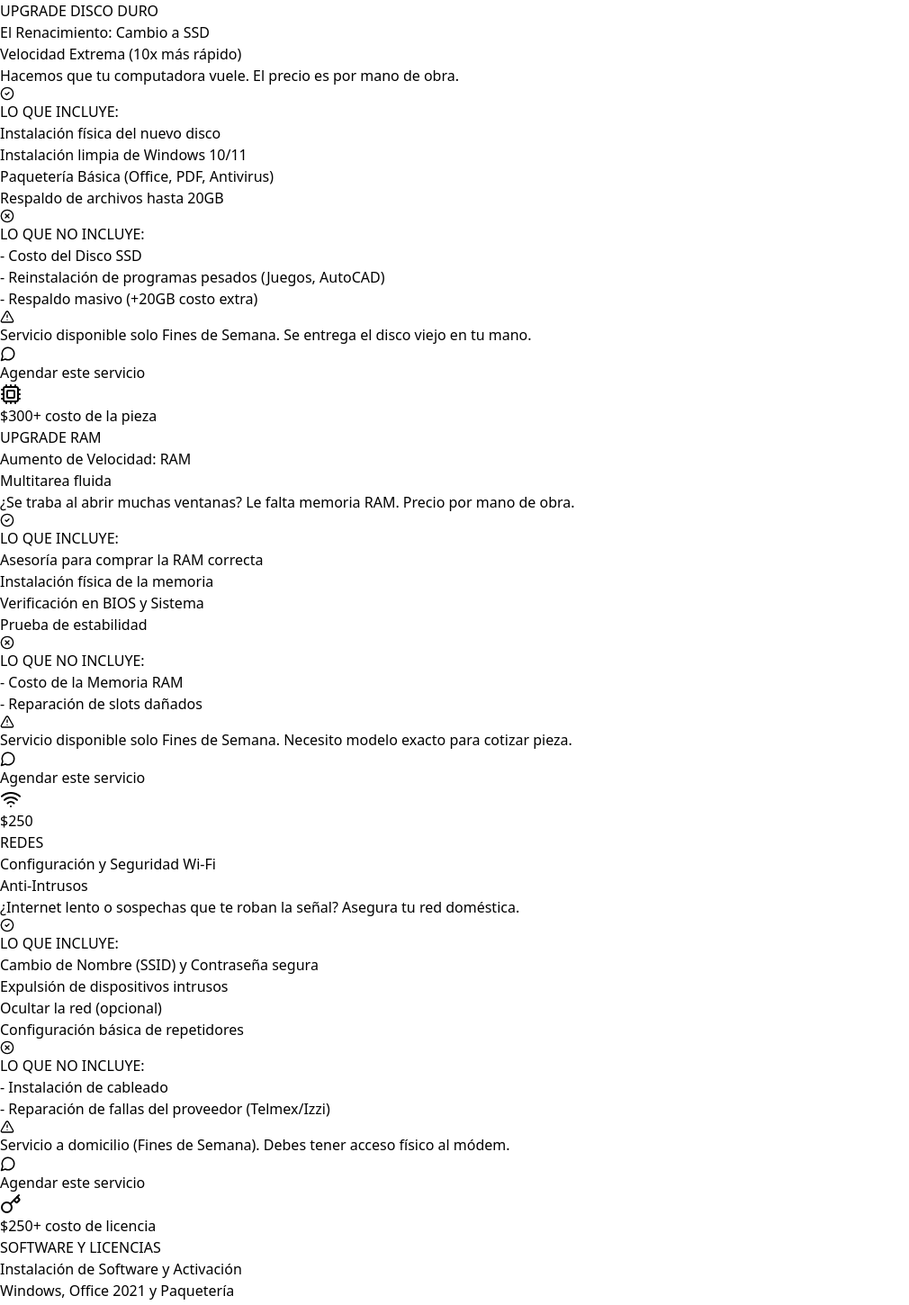
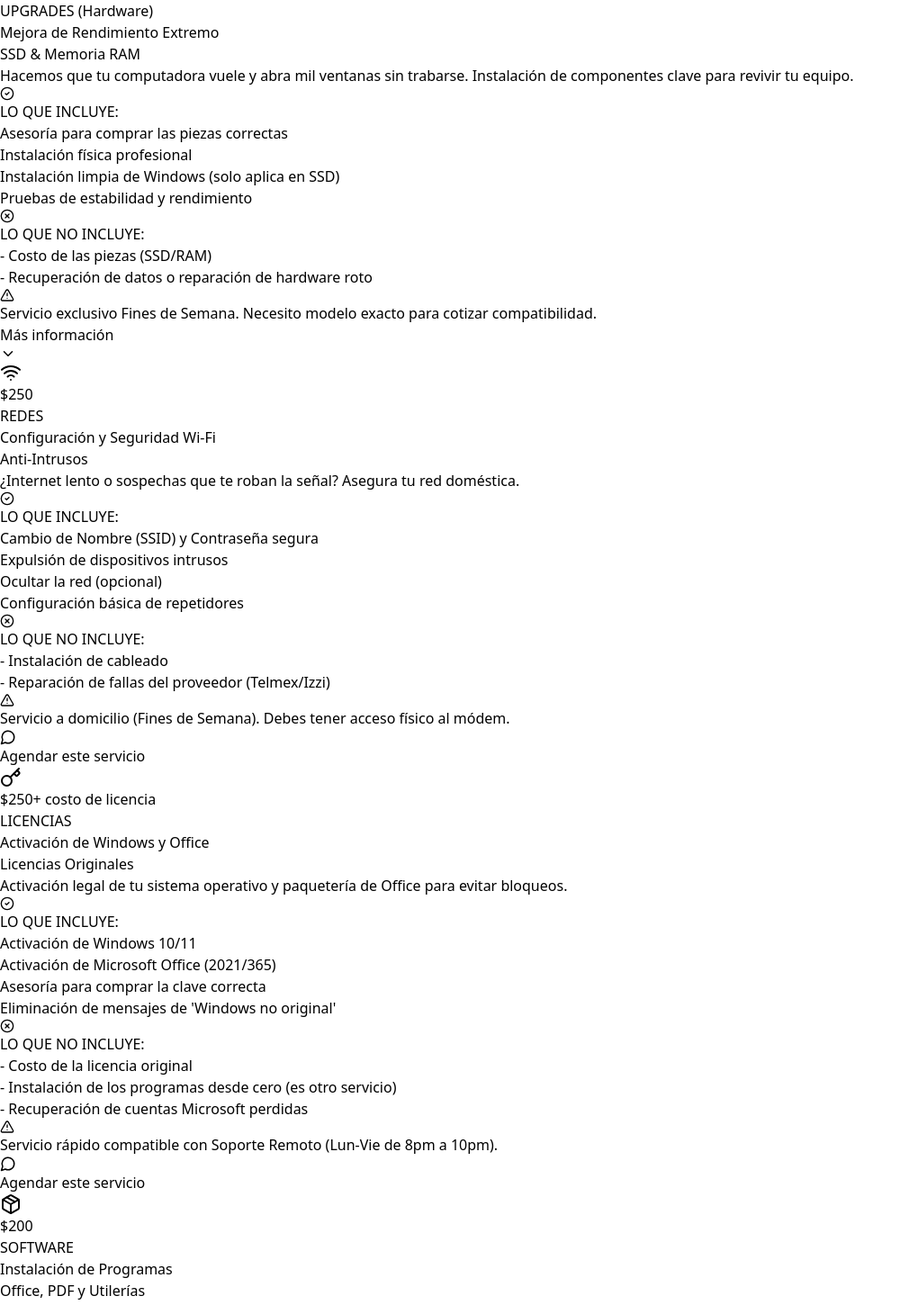
Before and after one commit to CesarMah/Servicios-techfix, a React (Vite) app: page / in a window 1280 px wide. Shown: the part 1260-2710 px from the top of the page at 90% size, without its empty margins (0-1010 px from the left). Built offline with nearby package versions, Linux system fonts and the light colour scheme.

Commit message:
Mejora de apartados

```diff
--- a/src/App.jsx
+++ b/src/App.jsx
@@ -1,6 +1,6 @@
 import React, { useState } from 'react';
-// Iconos
-import { Monitor, Cpu, Wifi, HardDrive, Wrench, CheckCircle2, XCircle, AlertTriangle, Copy, Check, MessageCircle, Menu, X, Clock, Key } from 'lucide-react';
+// Iconos (Agregamos ChevronDown y ChevronUp para el menú desplegable, y Package para software)
+import { Monitor, Cpu, Wifi, HardDrive, Wrench, CheckCircle2, XCircle, AlertTriangle, Copy, Check, MessageCircle, Menu, X, Clock, Key, Package, ChevronDown, ChevronUp } from 'lucide-react';
 
 /* ========================================
    CONFIGURACIÓN GENERAL
@@ -58,49 +58,34 @@ const services = [
   },
   {
     id: 3,
-    category: "UPGRADE DISCO DURO",
-    title: "El Renacimiento: Cambio a SSD",
-    subtitle: "Velocidad Extrema (10x más rápido)",
-    price: 600,
-    priceNote: "+ costo de la pieza",
-    description: "Hacemos que tu computadora vuele. El precio es por mano de obra.",
+    category: "UPGRADES (Hardware)",
+    title: "Mejora de Rendimiento Extremo",
+    subtitle: "SSD & Memoria RAM",
+    // Al ser varios precios, usamos texto en lugar de un número fijo
+    price: "Desde $300",
+    priceNote: "+ costo de piezas",
+    description: "Hacemos que tu computadora vuele y abra mil ventanas sin trabarse. Instalación de componentes clave para revivir tu equipo.",
     icon: <HardDrive className="w-8 h-8 text-purple-500" />,
     includes: [
-      "Instalación física del nuevo disco",
-      "Instalación limpia de Windows 10/11",
-      "Paquetería Básica (Office, PDF, Antivirus)",
-      "Respaldo de archivos hasta 20GB"
+      "Asesoría para comprar las piezas correctas",
+      "Instalación física profesional",
+      "Instalación limpia de Windows (solo aplica en SSD)",
+      "Pruebas de estabilidad y rendimiento"
     ],
     excludes: [
-      "Costo del Disco SSD",
-      "Reinstalación de programas pesados (Juegos, AutoCAD)",
-      "Respaldo masivo (+20GB costo extra)"
+      "Costo de las piezas (SSD/RAM)",
+      "Recuperación de datos o reparación de hardware roto"
     ],
-    conditions: "Servicio disponible solo Fines de Semana. Se entrega el disco viejo en tu mano."
+    conditions: "Servicio exclusivo Fines de Semana. Necesito modelo exacto para cotizar compatibilidad.",
+    // Aquí le decimos al código que esta tarjeta tiene sub-opciones
+    hasOptions: true,
+    options: [
+      { title: "El Renacimiento: Cambio a SSD", price: "600" },
+      { title: "Aumento de Velocidad: RAM", price: "300" }
+    ]
   },
   {
     id: 4,
-    category: "UPGRADE RAM",
-    title: "Aumento de Velocidad: RAM",
-    subtitle: "Multitarea fluida",
-    price: 300,
-    priceNote: "+ costo de la pieza",
-    description: "¿Se traba al abrir muchas ventanas? Le falta memoria RAM. Precio por mano de obra.",
-    icon: <Cpu className="w-8 h-8 text-orange-500" />,
-    includes: [
-      "Asesoría para comprar la RAM correcta",
-      "Instalación física de la memoria",
-      "Verificación en BIOS y Sistema",
-      "Prueba de estabilidad"
-    ],
-    excludes: [
-      "Costo de la Memoria RAM",
-      "Reparación de slots dañados"
-    ],
-    conditions: "Servicio disponible solo Fines de Semana. Necesito modelo exacto para cotizar pieza."
-  },
-  {
-    id: 5,
     category: "REDES",
     title: "Configuración y Seguridad Wi-Fi",
     subtitle: "Anti-Intrusos",
@@ -120,40 +105,62 @@ const services = [
     conditions: "Servicio a domicilio (Fines de Semana). Debes tener acceso físico al módem."
   },
   {
-    id: 6,
-    category: "SOFTWARE Y LICENCIAS",
-    title: "Instalación de Software y Activación",
-    subtitle: "Windows, Office 2021 y Paquetería",
+    id: 5,
+    category: "LICENCIAS",
+    title: "Activación de Windows y Office",
+    subtitle: "Licencias Originales",
     price: 250,
     priceNote: "+ costo de licencia",
-    description: "Instalación profesional de paquetería básica, Office y activación de tu sistema operativo.",
+    description: "Activación legal de tu sistema operativo y paquetería de Office para evitar bloqueos.",
     icon: <Key className="w-8 h-8 text-amber-500" />,
     includes: [
-      "Instalación de Microsoft Office (2021/365)",
-      "Activación o actualización de Windows 10/11",
-      "Instalación de utilidades (Lectores PDF, WinRAR, etc.)",
-      "Asesoría para compra de licencias originales a buen precio"
+      "Activación de Windows 10/11",
+      "Activación de Microsoft Office (2021/365)",
+      "Asesoría para comprar la clave correcta",
+      "Eliminación de mensajes de 'Windows no original'"
     ],
     excludes: [
-      "Costo de la licencia original (se cotiza aparte)",
-      "Recuperación de cuentas de correo bloqueadas",
-      "Instalación de programas pesados (AutoCAD, Adobe)"
+      "Costo de la licencia original",
+      "Instalación de los programas desde cero (es otro servicio)",
+      "Recuperación de cuentas Microsoft perdidas"
     ],
-    conditions: "Servicio compatible con Soporte Remoto (Lun-Vie de 8pm a 10pm). Las licencias son permanentes o de suscripción según lo que elijas."
+    conditions: "Servicio rápido compatible con Soporte Remoto (Lun-Vie de 8pm a 10pm)."
+  },
+  {
+    id: 6,
+    category: "SOFTWARE",
+    title: "Instalación de Programas",
+    subtitle: "Office, PDF y Utilerías",
+    price: 200,
+    description: "Instalación profesional de los programas que necesitas para trabajar o estudiar.",
+    icon: <Package className="w-8 h-8 text-indigo-500" />,
+    includes: [
+      "Instalación limpia de Microsoft Office (2021/365)",
+      "Instalación de utilidades (Lectores PDF, WinRAR, Chrome)",
+      "Configuración inicial de los programas",
+      "Desinstalación de versiones viejas o corruptas"
+    ],
+    excludes: [
+      "Costo de licencias (si el programa es de pago)",
+      "Programas de diseño pesado (AutoCAD, Adobe se cotizan aparte)"
+    ],
+    conditions: "Servicio compatible con Soporte Remoto (Lun-Vie de 8pm a 10pm)."
   }
 ];
 
-// Texto actualizado con los nuevos horarios
+// Texto actualizado para WhatsApp
 const copyText = `¡Hola! Reactivo mis servicios de Soporte Técnico en ${businessName} 🚀
 
 Si tu compu te está dando lata, aquí te dejo mi lista de servicios:
 
 💻 Soporte Remoto ($350): Limpieza y optimización sin salir de casa.
 🧹 Mantenimiento Físico ($500): Limpieza profunda y pasta térmica.
-🚀 Cambio a SSD ($600 + pieza): Hago que tu laptop vieja vuele.
-⚡ Aumento de RAM ($300 + pieza): Para multitarea fluida.
+⚙️ Upgrades de Hardware (+ pieza):
+  🚀 Cambio a SSD ($600): Hago que tu laptop vieja vuele.
+  ⚡ Aumento de RAM ($300): Para multitarea fluida.
 📡 Seguridad Wi-Fi ($250): Protege tu red de intrusos.
-🔑 Software y Licencias ($250 + lic): Instalación de Office 2021 y Windows.
+🔑 Activación de Licencias ($250 + lic): Para Windows y Office.
+📦 Instalación de Programas ($200): Office, PDF, Antivirus y más.
 
 🕒 HORARIOS DE ATENCIÓN:
 • Lunes a Viernes (8:00 PM - 10:00 PM): Exclusivo Soporte Remoto 👨‍💻
@@ -164,6 +171,8 @@ Si tu compu te está dando lata, aquí te dejo mi lista de servicios:
 export default function App() {
   const [copied, setCopied] = useState(false);
   const [mobileMenuOpen, setMobileMenuOpen] = useState(false);
+  // Nuevo estado para controlar qué tarjeta está expandida (mostrando más info)
+  const [expandedCardId, setExpandedCardId] = useState(null);
 
   const handleCopy = () => {
     navigator.clipboard.writeText(copyText);
@@ -176,6 +185,15 @@ export default function App() {
     window.open(`https://wa.me/${phoneNumber}?text=${encodeURIComponent(message)}`, '_blank');
   };
 
+  // Función para abrir/cerrar el menú de opciones dentro de una tarjeta
+  const toggleCard = (id) => {
+    if (expandedCardId === id) {
+      setExpandedCardId(null); // Si ya está abierto, ciérralo
+    } else {
+      setExpandedCardId(id); // Si está cerrado, ábrelo
+    }
+  };
+
   return (
     <div className="min-h-screen bg-slate-50 font-sans text-slate-800">
 
@@ -185,7 +203,6 @@ export default function App() {
           <div className="flex justify-between items-center h-16">
             <div className="flex items-center space-x-2 font-bold text-xl tracking-tight">
               <Cpu className="text-blue-400" />
-              {/* Nombre del negocio dinámico */}
               <span>{businessName}</span>
             </div>
 
@@ -268,7 +285,10 @@ export default function App() {
                     {service.icon}
                   </div>
                   <div className="text-right">
-                    <span className="block text-2xl font-bold text-slate-800">${service.price}</span>
+                    {/* Verificamos si es número para ponerle el signo $, si es texto lo dejamos tal cual (ej. "Desde $300") */}
+                    <span className="block text-2xl font-bold text-slate-800">
+                      {typeof service.price === 'number' ? `$${service.price}` : service.price}
+                    </span>
                     {service.priceNote && <span className="text-xs text-slate-500 font-medium">{service.priceNote}</span>}
                   </div>
                 </div>
@@ -318,6 +338,38 @@ export default function App() {
               </div>
 
               <div className="p-4 bg-slate-50 border-t border-slate-100">
+                {/* LÓGICA DE BOTONES CONDICIONAL */}
+                {service.hasOptions ? (
+                  // Si tiene sub-opciones, mostramos el menú desplegable
+                  <div className="flex flex-col gap-2">
+                    <button
+                      onClick={() => toggleCard(service.id)}
+                      className="w-full bg-slate-200 hover:bg-slate-300 text-slate-800 font-medium py-2 rounded-lg transition flex justify-center items-center gap-2"
+                    >
+                      Más información
+                      {expandedCardId === service.id ? <ChevronUp size={18} /> : <ChevronDown size={18} />}
+                    </button>
+
+                    {/* Solo muestra estos botones si esta tarjeta fue la seleccionada */}
+                    {expandedCardId === service.id && (
+                      <div className="mt-2 flex flex-col gap-2 transition-all duration-300">
+                        {service.options.map(opt => (
+                          <button
+                            key={opt.title}
+                            onClick={() => handleWhatsAppClick(opt.title)}
+                            className="w-full bg-slate-900 hover:bg-slate-800 text-white font-medium py-2 px-4 rounded-lg transition flex justify-between items-center text-sm group"
+                          >
+                            <span>{opt.title}</span>
+                            <span className="bg-slate-700 group-hover:bg-blue-600 transition px-2 py-1 rounded text-xs font-bold">
+                              ${opt.price}
+                            </span>
+                          </button>
+                        ))}
+                      </div>
+                    )}
+                  </div>
+                ) : (
+                  // Si NO tiene sub-opciones, mostramos el botón clásico
                   <button
                     onClick={() => handleWhatsAppClick(service.title)}
                     className="w-full bg-slate-900 hover:bg-slate-800 text-white font-medium py-2 rounded-lg transition flex justify-center items-center gap-2"
@@ -325,13 +377,14 @@ export default function App() {
                     <MessageCircle size={18} />
                     Agendar este servicio
                   </button>
+                )}
               </div>
             </div>
           ))}
         </div>
       </main>
 
-      {/* Nueva Sección de Horarios Visual */}
+      {/* Sección de Horarios */}
       <section id="horarios" className="bg-slate-100 py-16 px-4">
         <div className="max-w-4xl mx-auto">
             <div className="bg-white rounded-2xl shadow-xl overflow-hidden flex flex-col md:flex-row">
```
Lines whose indentation alone changed are shown as unchanged.
